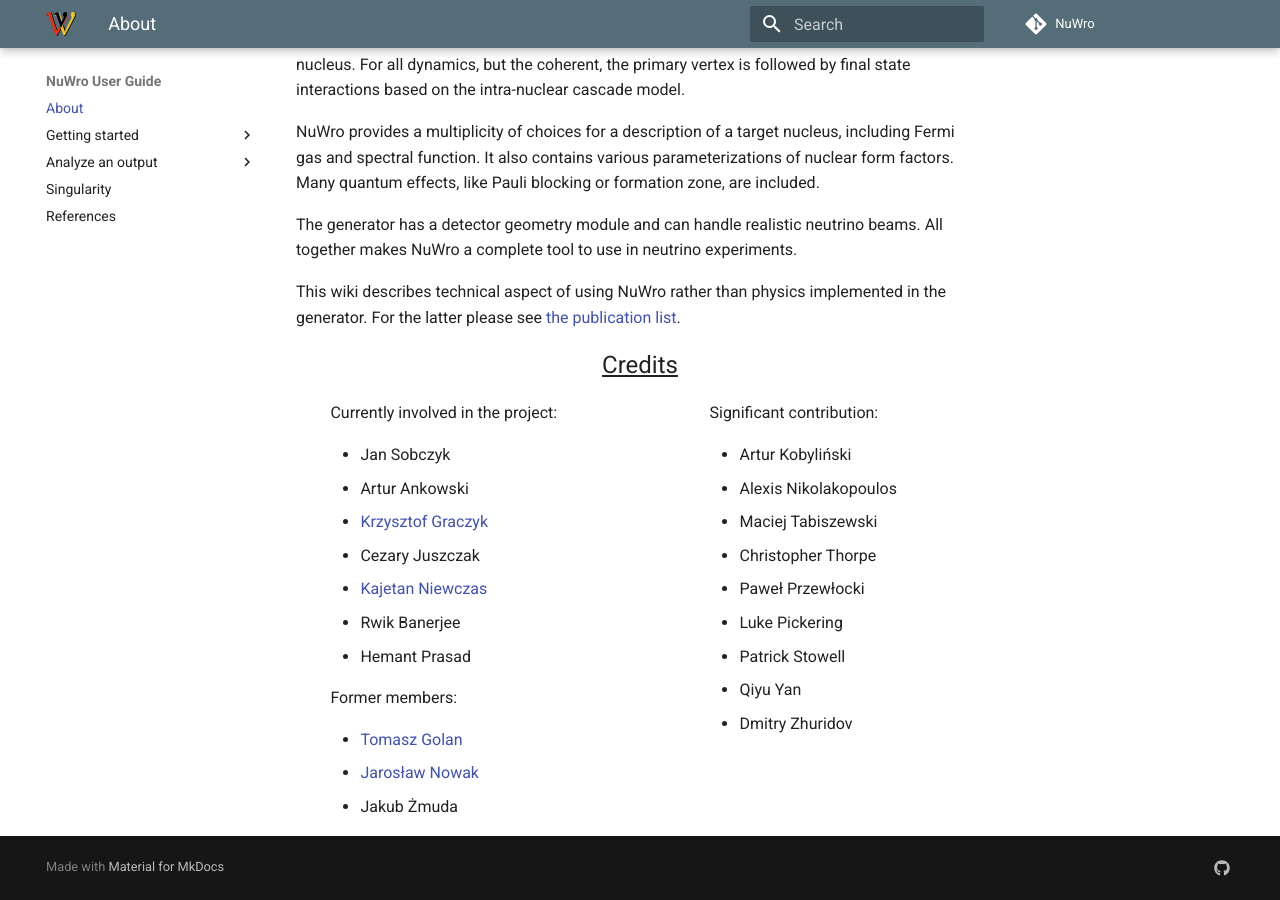
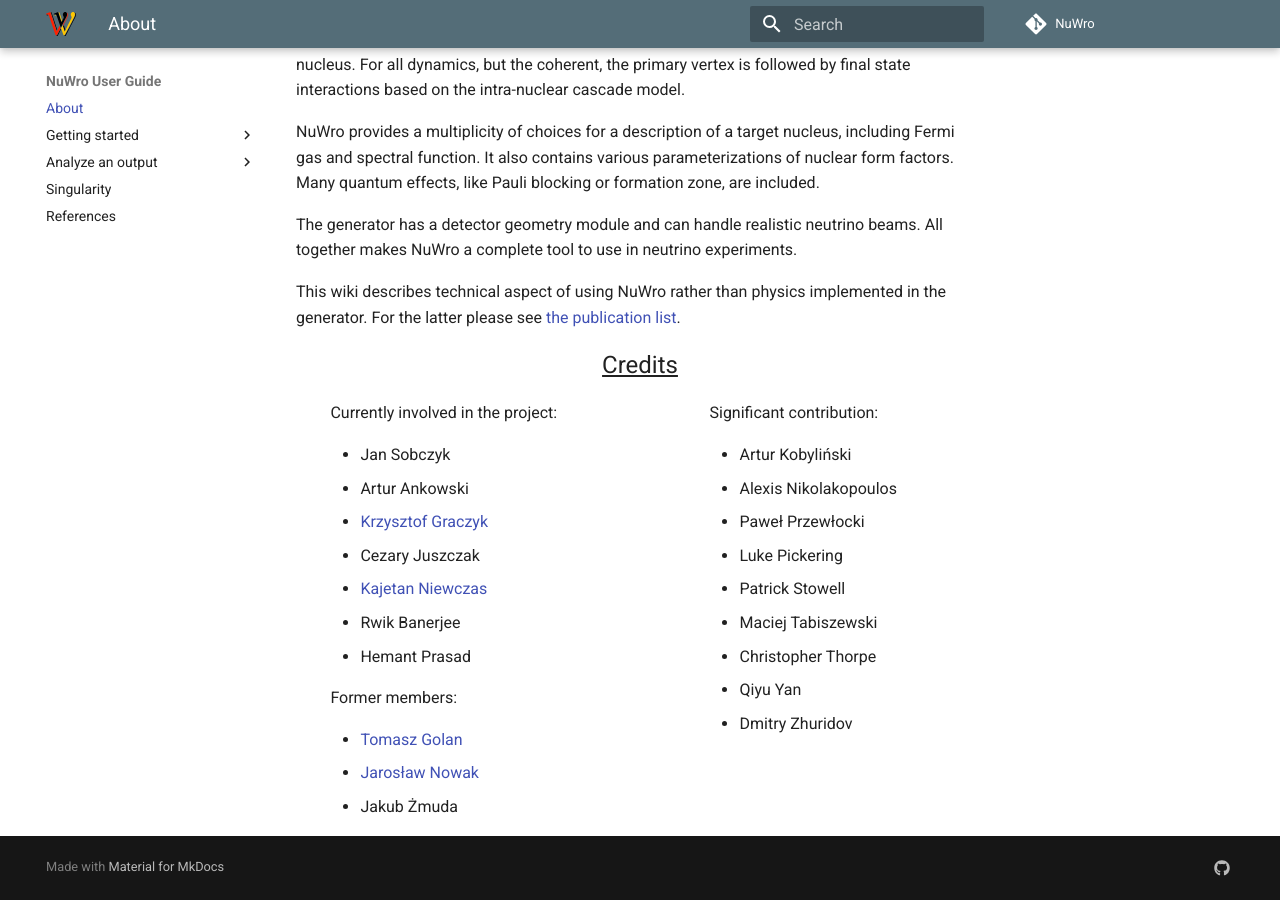
Before and after one commit to NuWro/user-guide, an MkDocs documentation site: the page built from docs/index.md, in a window 1280 px wide and 900 px high, scrolled down 841 px. Built offline with MkDocs 1.6.1 and Material for MkDocs 9.7.7, drawn with Linux system fonts in a browser that asks for light colours; comment, search, counter and statistics services are not loaded; old or Windows-style settings are respelled for this version of MkDocs.

```diff
--- a/docs/index.md
+++ b/docs/index.md
@@ -52,11 +52,11 @@ Significant contribution:
 <ul>
     <li>Artur Kobyliński</li>
     <li>Alexis Nikolakopoulos</li>
-    <li>Maciej Tabiszewski</li>
-    <li>Christopher Thorpe</li>
     <li>Paweł Przewłocki</li>
     <li>Luke Pickering</li>
     <li>Patrick Stowell</li>
+    <li>Maciej Tabiszewski</li>
+    <li>Christopher Thorpe</li>
     <li>Qiyu Yan</li>
     <li>Dmitry Zhuridov</li>
 </ul>
```
